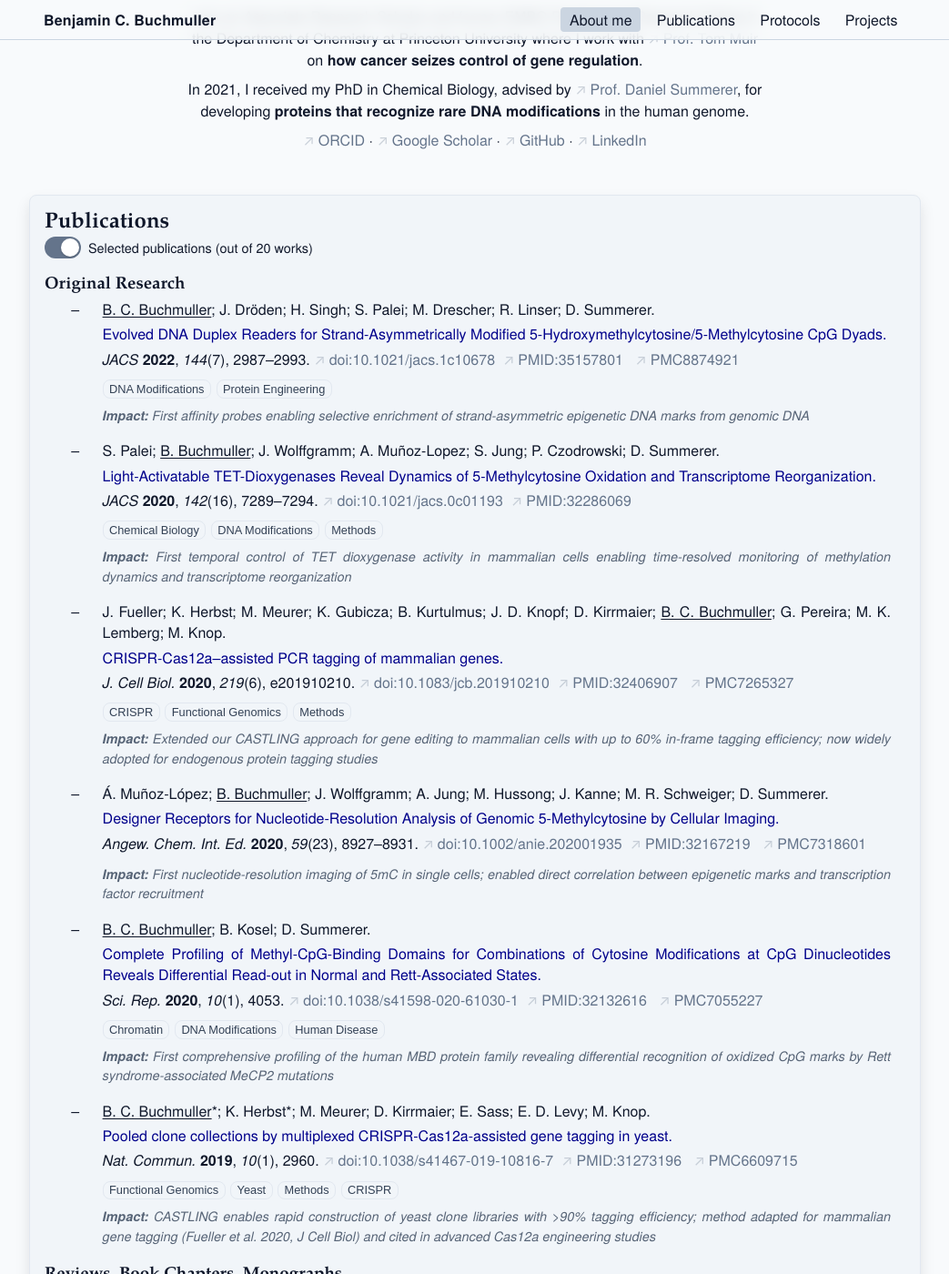
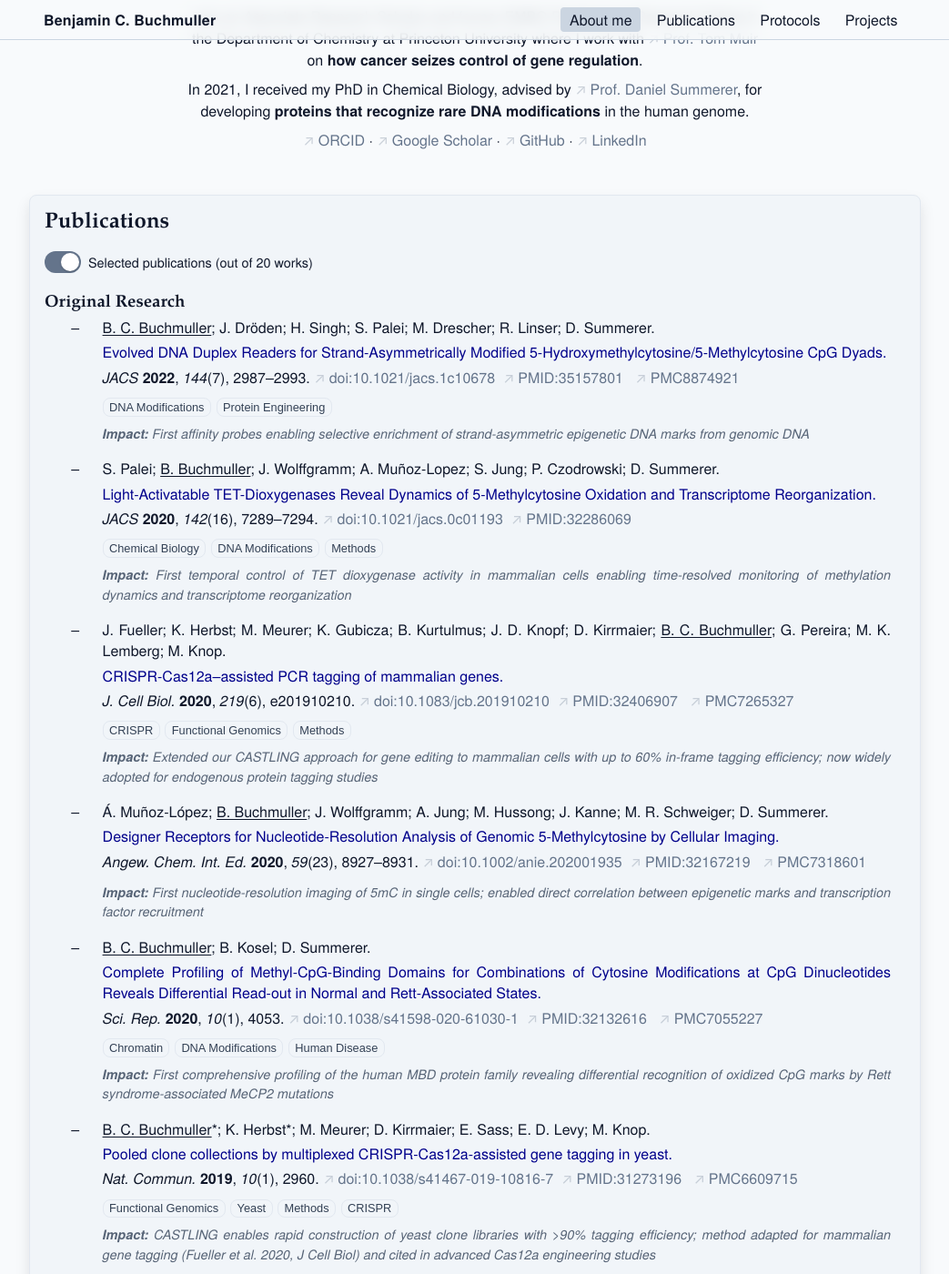
Before and after one commit to benjbuch/benjbuch.github.io, a Jekyll site: the page built from index.html, in a window 1280 px wide and 1400 px high, scrolled down 268 px. Shown: the whole window at 91% size, without its empty margins (118-1161 px from the left). Built offline with Jekyll 4.4.1, drawn with Linux system fonts in a browser that asks for light colours.

Commit message:
Add space around UX elements

```diff
--- a/_sass/_base.scss
+++ b/_sass/_base.scss
@@ -286,6 +286,7 @@
   overflow-y: auto;
   border: 1px solid var(--hover);
   border-radius: 4px;
+  margin-top: var(--pad-l);
 
   table {
     border-collapse: separate;
--- a/_sass/_publications.scss
+++ b/_sass/_publications.scss
@@ -152,7 +152,7 @@
 // ============================================================================
 
 .priority-toggle {
-  margin: 0 0 0.75rem 0;
+  margin: var(--pad-l) 0;
 }
 
 .switch {
```
